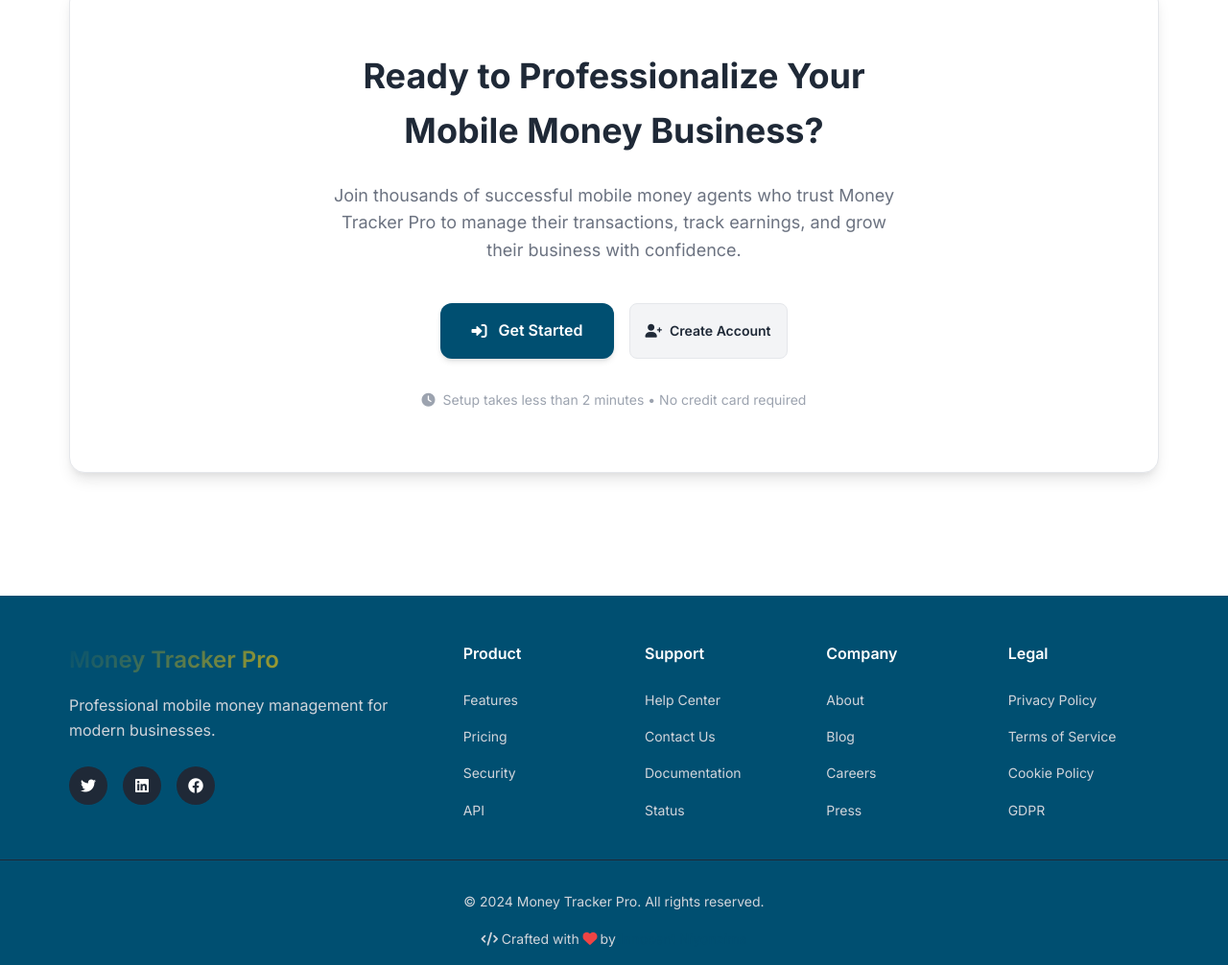
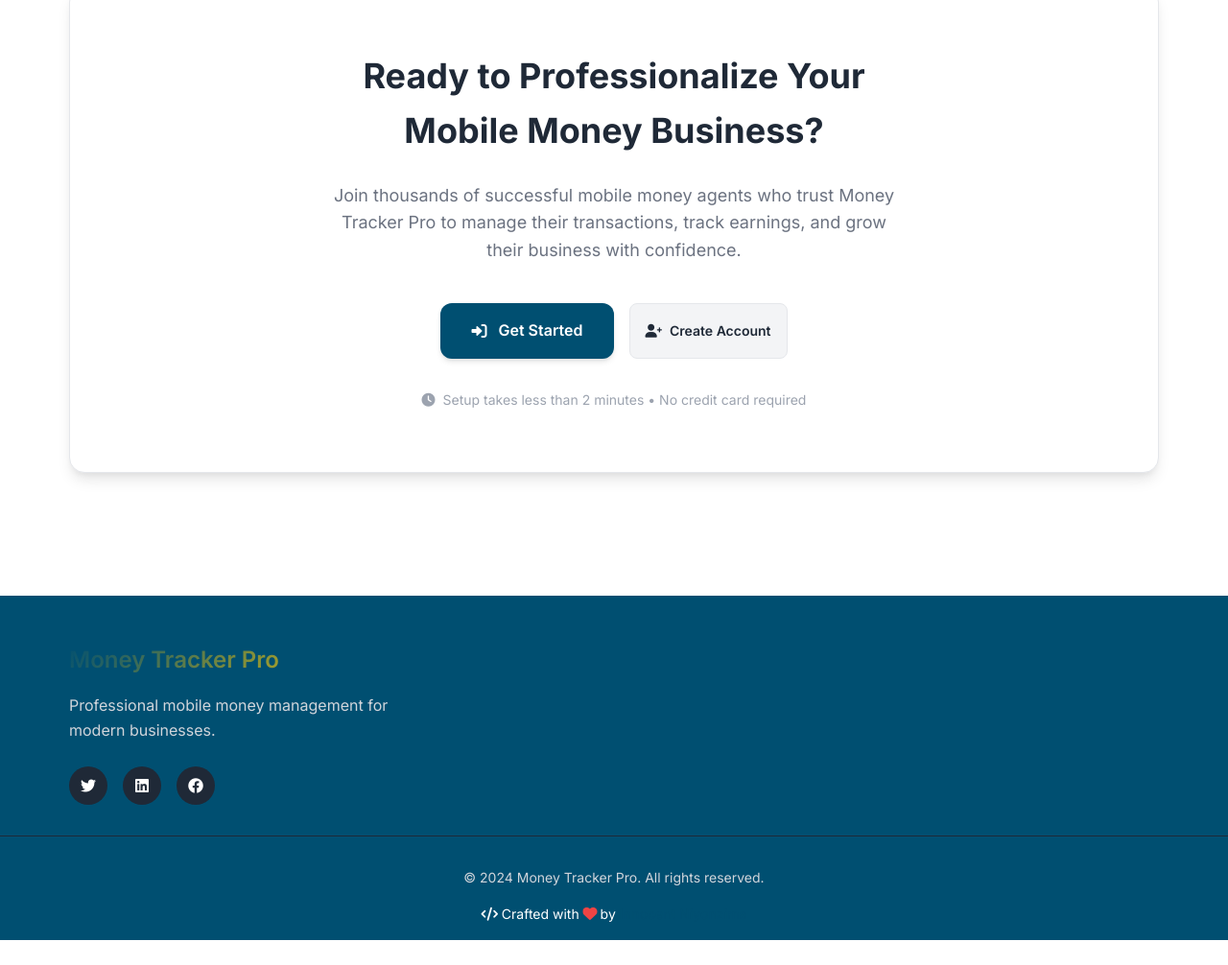
Before and after one commit to rwandantechy/mobile-money-tracker, a website: page public/pages/index.html in a window 1280 px wide. Shown: the part 1561-2567 px from the top of the page at 96% size. After the commit the page ends 2541 px from the top, so only its background shows below. Drawn offline with Linux system fonts and the light colour scheme; files whose address does not match are found by name.

Commit message:
changed the footer

```diff
--- a/public/pages/index.html
+++ b/public/pages/index.html
@@ -177,40 +177,14 @@
           </div>
         </div>
         <nav class="footer-links" aria-label="Footer navigation">
-          <div class="footer-column">
-            <h4>Product</h4>
-            <a href="#">Features</a>
-            <a href="#">Pricing</a>
-            <a href="#">Security</a>
-            <a href="#">API</a>
-          </div>
-          <div class="footer-column">
-            <h4>Support</h4>
-            <a href="#">Help Center</a>
-            <a href="#">Contact Us</a>
-            <a href="#">Documentation</a>
-            <a href="#">Status</a>
-          </div>
-          <div class="footer-column">
-            <h4>Company</h4>
-            <a href="#">About</a>
-            <a href="#">Blog</a>
-            <a href="#">Careers</a>
-            <a href="#">Press</a>
-          </div>
-          <div class="footer-column">
-            <h4>Legal</h4>
-            <a href="#">Privacy Policy</a>
-            <a href="#">Terms of Service</a>
-            <a href="#">Cookie Policy</a>
-            <a href="#">GDPR</a>
-          </div>
+
+
         </nav>
       </div>
       <div class="footer-bottom">
         <p>&copy; 2024 Money Tracker Pro. All rights reserved.</p>
         <div class="developer-credit">
-          <p>
+          <p style="color: var(--white);">
             <i class="fas fa-code"></i> Crafted with <i class="fas fa-heart heart"></i> by
             <a href="https://github.com/Rwandantechy" target="_blank" rel="noopener noreferrer">Innocent Niyonzima</a>
           </p>
```
